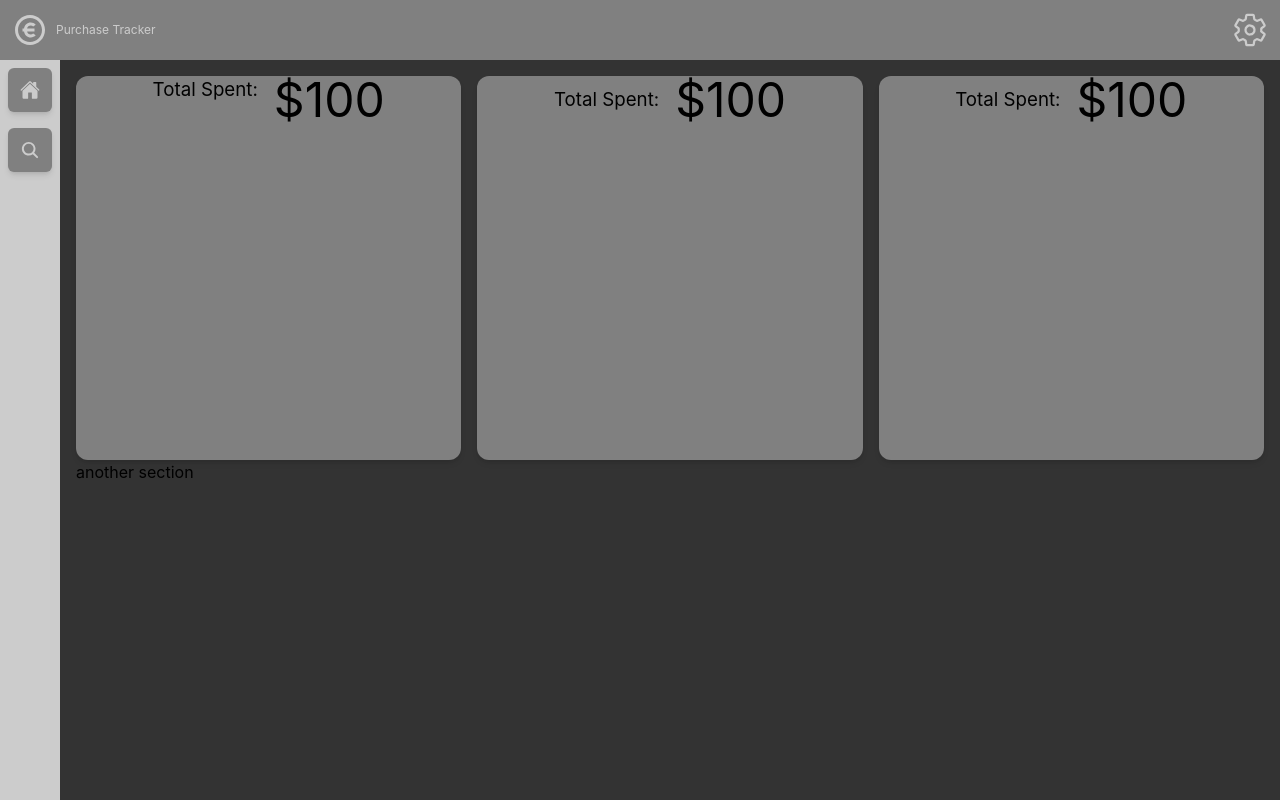
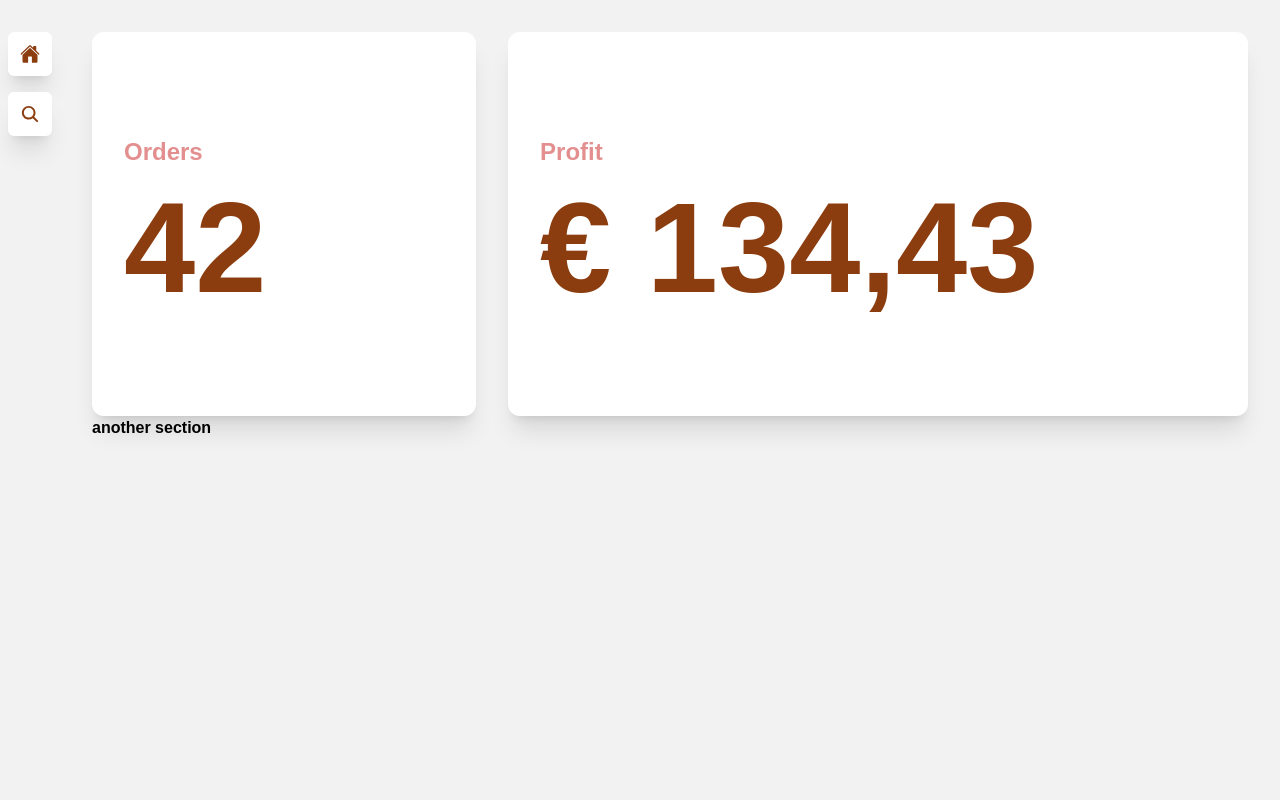
Before and after one commit to dffrs/purchase-tracker, a React (Vite) app in the folder fe/: page /home in a window 1280 px wide. Built offline with nearby package versions, Linux system fonts and the light colour scheme.

Commit message:
feat: new colors

```diff
--- a/fe/src/App.tsx
+++ b/fe/src/App.tsx
@@ -16,7 +16,7 @@ function App() {
     <main className="w-screen h-screen bg-primary">
       <Layout>
         <section className="grid grid-flow-col grid-cols-[auto,1fr]">
-          <aside className="bg-contrast text-contrast p-2">
+          <aside className="bg-transparent text-pop px-2 py-8">
             <ul className="grid grid-flow-row gap-y-4">
               <li className="flex flex-row gap-x-2 items-center">
                 <Link to="/home">
@@ -38,7 +38,7 @@ function App() {
               </li>
             </ul>
           </aside>
-          <section className="flex items-center justify-center p-4">
+          <section className="flex items-center justify-center p-8">
             <Routes>
               <Route path="/home" element={<Home />} />
               <Route path="/search" element={<Search />} />
--- a/fe/src/components/button.tsx
+++ b/fe/src/components/button.tsx
@@ -10,7 +10,7 @@ export const Button: FunctionComponent<PropsWithChildren<ButtonProps>> = ({
   return (
     <button
       type="button"
-      className={`inline-block p-2 rounded-md shadow-md cursor-pointer transition hover:scale-110 ${className}`}
+      className={`inline-block p-2 rounded-md shadow-xl cursor-pointer transition hover:scale-110 ${className}`}
       {...props}
     >
       {children}
--- a/fe/src/components/nav.tsx
+++ b/fe/src/components/nav.tsx
@@ -8,24 +8,7 @@ type NavBarProps = {
   className?: string;
 };
 
+// TODO: Fix me
 export const Navbar: FunctionComponent<NavBarProps> = ({ className = "" }) => {
-  return (
-    <nav
-      className={`flex items-center p-3 text-contrast bg-secondary ${className}`}
-    >
-      <div className="flex flex-row gap-x-2 items-center">
-        <Icon id="icon" title="Purchase Tracker">
-          <RiMoneyEuroCircleLine />
-        </Icon>
-        <label htmlFor="icon" className="text-xs">
-          Purchase Tracker
-        </label>
-      </div>
-      <div className="flex flex-row gap-x-2 ml-auto">
-        <Icon title="Settings">
-          <IoSettingsOutline />
-        </Icon>
-      </div>
-    </nav>
-  );
+  return <div></div>;
 };
--- a/fe/src/index.css
+++ b/fe/src/index.css
@@ -3,8 +3,10 @@
 @tailwind utilities;
 
 :root {
-  font-family: Inter, system-ui, Avenir, Helvetica, Arial, sans-serif;
-  font-weight: 400;
+  font-family:
+    Arial Rounded MT Bold,
+    sans-serif;
+  font-weight: 800;
 
   color-scheme: light dark;
 
--- a/fe/src/pages/home.tsx
+++ b/fe/src/pages/home.tsx
@@ -3,23 +3,17 @@ import { FunctionComponent } from "react";
 export const Home: FunctionComponent = () => {
   return (
     <div className="h-full w-full grid grid-flow-row grid-rows-[auto,1fr]">
-      <ul className="grid grid-flow-col gap-x-4 h-96">
-        <li className="rounded-xl bg-secondary shadow-md">
-          <span className="flex gap-x-4 justify-center">
-            <h1 className="font-normal">Total Spent:</h1>
-            <p className="text-5xl">$100</p>
+      <ul className="grid grid-flow-col gap-x-8 h-96">
+        <li className="rounded-xl bg-secondary shadow-xl">
+          <span className="flex flex-col gap-y-4 justify-center items-start h-full p-8">
+            <h1 className="font-bold text-2xl text-contrast">Orders</h1>
+            <p className="text-9xl text-pop">42</p>
           </span>
         </li>
-        <li className="rounded-xl bg-secondary shadow-md">
-          <span className="flex items-center gap-x-4 justify-center">
-            <h1 className="font-normal">Total Spent:</h1>
-            <p className="text-5xl">$100</p>
-          </span>
-        </li>
-        <li className="rounded-xl bg-secondary shadow-md">
-          <span className="flex items-center gap-x-4 justify-center">
-            <h1 className="font-normal">Total Spent:</h1>
-            <p className="text-5xl">$100</p>
+        <li className="rounded-xl bg-secondary shadow-xl">
+          <span className="flex flex-col gap-y-4 justify-center items-start h-full p-8">
+            <h1 className="font-bold text-2xl text-contrast">Profit</h1>
+            <p className="text-9xl text-pop">€ 134,43</p>
           </span>
         </li>
       </ul>
--- a/fe/tailwind.config.js
+++ b/fe/tailwind.config.js
@@ -4,9 +4,10 @@ export default {
   theme: {
     extend: {
       colors: {
-        primary: "hsl(0, 0%, 20%)",
-        secondary: "hsl(0, 0%, 50%)",
-        contrast: "hsl(0, 0%, 80%)",
+        primary: "#F2F2F2",
+        secondary: "#ffffff",
+        contrast: "rgb(228 143 143)",
+        pop: "#8C3D0F",
       },
     },
     transitionDuration: { DEFAULT: "150ms" },
```
